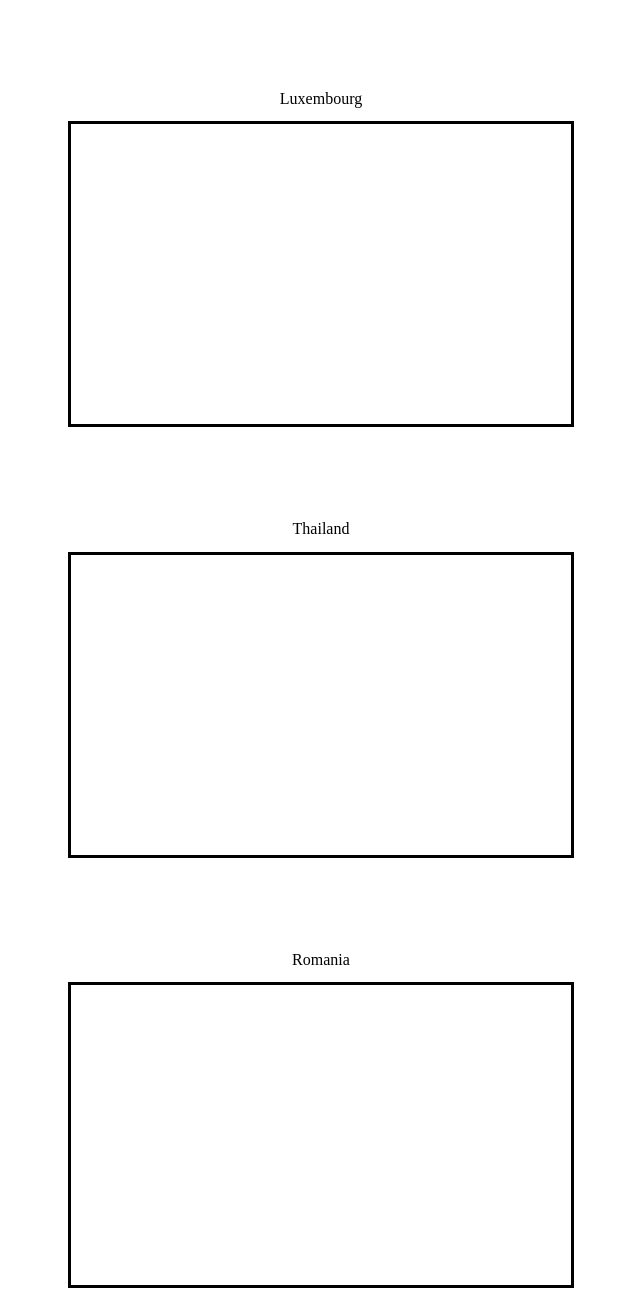
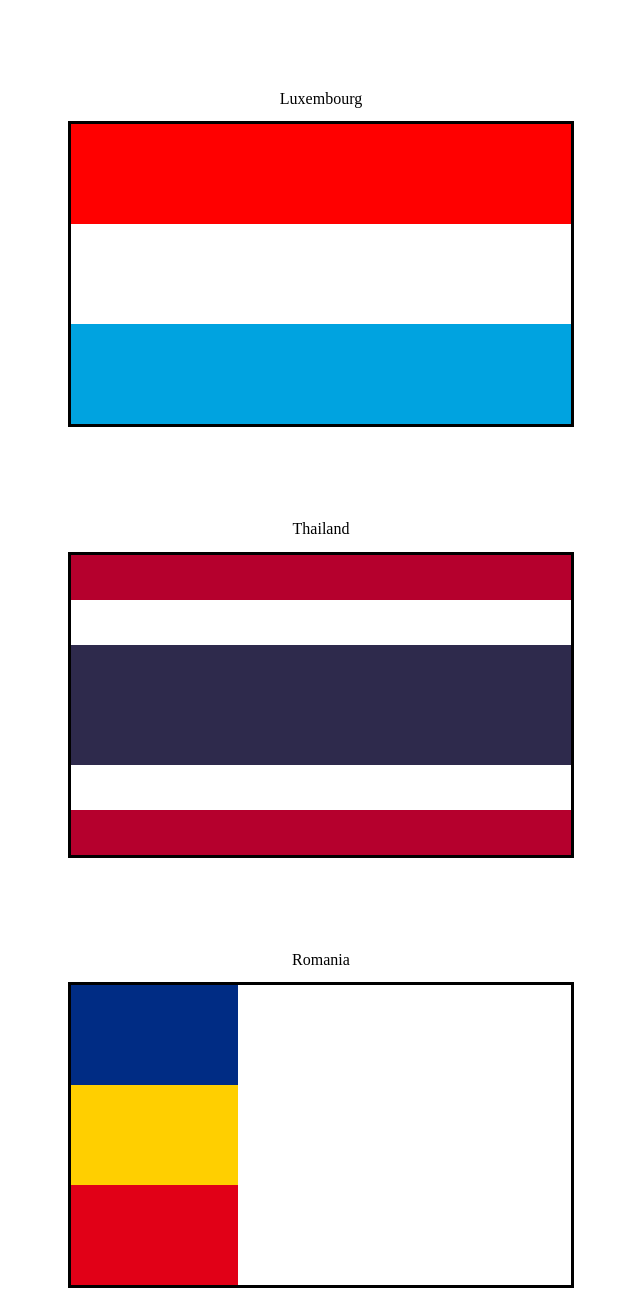
Before and after one commit to fullstack-decal-fa22/hw2-SaulTopete, a plain HTML site: page index.html in a window 1280 px wide. Shown: the part 509-1800 px from the top of the page, without its empty margins (319-959 px from the left). Drawn offline with Linux system fonts and the light colour scheme.

Commit message:
i just need credit

```diff
--- a/index.html
+++ b/index.html
@@ -37,8 +37,10 @@
     </div>
 
     <h2 class="label">Romania</h2>
-    <div class="flag" style="">
-      <!-- insert flag here -->
+    <div class="flag" style="display:flex ; flex-direction:column;">
+      <div class="romania-blue threehoriz"></div>
+      <div class="romania-yellow threehoriz"></div>
+      <div class="romania-red threehoriz"></div>
     </div>
 
     <h2 class="label">Mexico</h2>
--- a/styles.css
+++ b/styles.css
@@ -31,7 +31,21 @@ h2 {
   height: 50%;
 }
 
-.threevert {
+.red.threevert {
+  background-color: red;
+  height: 33.3%;
+  width: 100%;
+}
+.light-blue.threevert{
+  background-color: #00A3E0;
+  height: 33.3%;
+  width: 100%;
+}
+
+#white{
+  background-color: white;
+  height: 33.3%;
+  width: 100%;
 }
 
 .threehoriz {
@@ -55,6 +69,7 @@ h2 {
   top: 50px;
 }
 
+
 /* Colors */
 
 /* QUESTION 1 */
@@ -75,7 +90,7 @@ h2 {
   background-color: blue;
 }
 
-.lightblue {
+.light-blue {
   background-color: lightblue;
 }
 
@@ -93,16 +108,23 @@ h2 {
 
 /* BEGIN QUESTION 2 */
 
+.thailand {
+  width: 100%;
+}
+
 .thailand-red {
-  /* TODO */
+  background-color: #B5002D;
+  height: 15%;
 }
 
 .thailand-white {
-  /* TODO */
+  background-color: white;
+  height: 15%;
 }
 
 .thailand-blue {
-  /* TODO */
+  background-color: #2E2A4C;
+  height: 40%;
 }
 
 /* END QUESTION 2 */
@@ -111,14 +133,17 @@ h2 {
 
 .romania-blue {
   background-color: #002c84;
+  height: 100%;
 }
 
 .romania-yellow {
   background-color: #ffcf00;
+  height: 100%;
 }
 
 .romania-red {
   background-color: #e10017;
+  height: 100%;
 }
 
 /* END QUESTION 3 */
```
